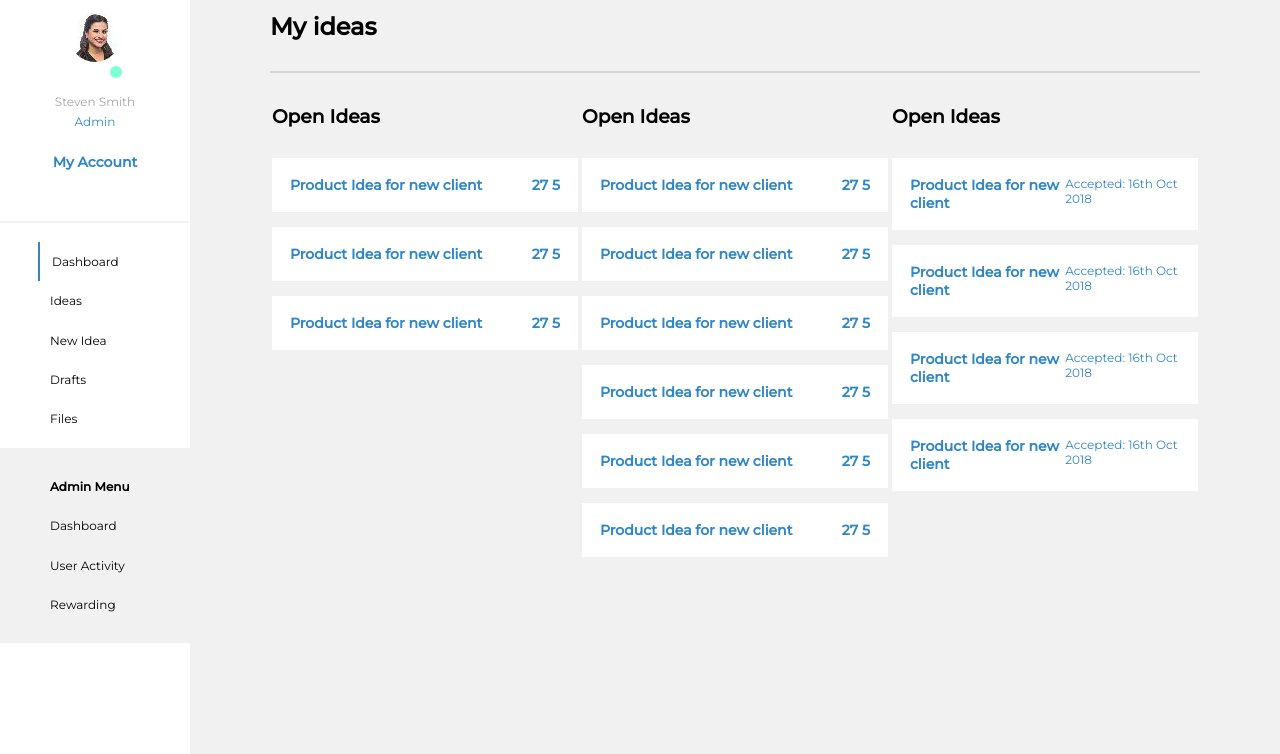
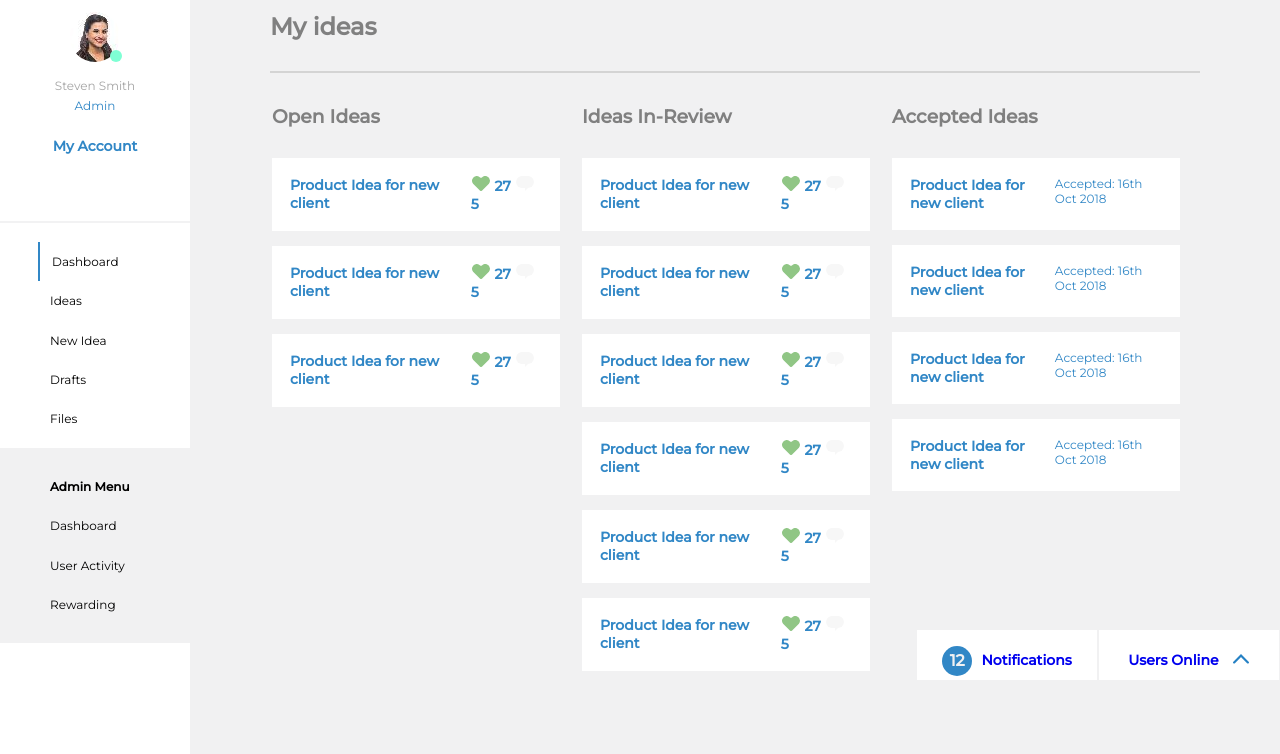
Before and after one commit to Isabelcasmot/CodeTest-HTML-CSS-JS, a plain HTML site: page index.html in a window 1280 px wide. Shown: the part 119-873 px from the top of the page. Drawn offline with Linux system fonts and the light colour scheme.

Commit message:
First desktop version finished

```diff
--- a/index.html
+++ b/index.html
@@ -21,7 +21,7 @@
         <div class="side-bar">
 
             <section class="info">
-                <div class="logo"> awesome.™</div>
+                <div class="logo"> awesome.<span>™</span></div>
 
                 <div class="user">
                     <div class="userimg">
@@ -59,6 +59,8 @@
             <section class="search">
                 <div>
                     <input type="text">
+
+
                 </div>
 
                 <div>
@@ -87,21 +89,21 @@
 
                 <div class="ideas-list">
                     <article>
-                        <h3>Open Ideas </h3>
+                        <h3>Open Ideas</h3>
 
                         <div>
                             <p>Product Idea for new client</p>
-                            <p>27 5</p>
+                            <p> <img src="./images/heart.svg"> 27 <img src="./images/comment_icon.svg"> 5</p>
                         </div>
 
                         <div>
                             <p>Product Idea for new client</p>
-                            <p>27 5</p>
+                            <p> <img src="./images/heart.svg"> 27 <img src="./images/comment_icon.svg"> 5</p>
                         </div>
 
                         <div>
                             <p>Product Idea for new client</p>
-                            <p>27 5</p>
+                            <p> <img src="./images/heart.svg"> 27 <img src="./images/comment_icon.svg"> 5</p>
                         </div>
 
 
@@ -109,36 +111,37 @@
                     </article>
 
                     <article>
-                        <h3>Open Ideas</h3>
-                        <div>
+                        <h3>Ideas In-Review</h3>
+                        <div class="prueba">
                             <p>Product Idea for new client</p>
-                            <p>27 5</p>
+                            <p> <img src="./images/heart.svg"> 27 <img src="./images/comment_icon.svg"> 5</p>
+
                         </div>
                         <div>
                             <p>Product Idea for new client</p>
-                            <p>27 5</p>
+                            <p> <img src="./images/heart.svg"> 27 <img src="./images/comment_icon.svg"> 5</p>
                         </div>
                         <div>
                             <p>Product Idea for new client</p>
-                            <p>27 5</p>
+                            <p> <img src="./images/heart.svg"> 27 <img src="./images/comment_icon.svg"> 5</p>
                         </div>
                         <div>
                             <p>Product Idea for new client</p>
-                            <p>27 5</p>
+                            <p> <img src="./images/heart.svg"> 27 <img src="./images/comment_icon.svg"> 5</p>
                         </div>
                         <div>
                             <p>Product Idea for new client</p>
-                            <p>27 5</p>
+                            <p> <img src="./images/heart.svg"> 27 <img src="./images/comment_icon.svg"> 5</p>
                         </div>
                         <div>
                             <p>Product Idea for new client</p>
-                            <p>27 5</p>
+                            <p> <img src="./images/heart.svg"> 27 <img src="./images/comment_icon.svg"> 5</p>
                         </div>
 
                     </article>
 
                     <article>
-                        <h3>Open Ideas</h3>
+                        <h3>Accepted Ideas </h3>
                         <div>
                             <p>Product Idea for new client</p>
                             <p class="date">Accepted: 16th Oct 2018</p>
@@ -159,6 +162,23 @@
                         </div>
                     </article>
                 </div>
+
+
+                <section class="notification">
+
+                    <div class="bottom">
+
+                        <p id="circle">12</p> <a href="./images/arrow_up.svg">Notifications</a>
+
+                    </div>
+
+                    <div class="bottom">
+
+                        <a href="#">Users Online</a> <img src="./images/arrow_up.svg" alt="">
+
+                    </div>
+                </section>
+
             </section>
 
 
--- a/style.css
+++ b/style.css
@@ -34,6 +34,11 @@ section.info {
     font-weight: 600;
 }
 
+.logo span {
+    font-size: 18px;
+
+}
+
 .userimg {
     padding-top: 15%;
     padding-bottom: 5%;
@@ -50,7 +55,10 @@ section.info {
     width: 12px;
     border-radius: 50%;
     margin-left: 110px;
+    margin-top: -16px;
     background-color: aquamarine;
+    z-index: 10;
+    position: relative;
 }
 
 .user p {
@@ -110,6 +118,7 @@ section.info {
 
 .search {
     padding-top: 60%;
+    padding-bottom: 35%;
 
 }
 
@@ -119,8 +128,10 @@ section.info {
     margin-left: 25px;
     border: 2px solid #a5a5a5;
     border-radius: 20px;
+    background: url('./images/search_icon.svg') no-repeat 9px center;
+}
 
-}
+
 
 .search p {
     text-align: center;
@@ -152,6 +163,7 @@ main {
 .idea h2 {
     text-align: left;
     padding-bottom: 30px;
+    color: #808080;
     border-bottom: 2px solid #d4d4d4;
 
 }
@@ -165,11 +177,14 @@ main {
     width: 100%;
     height: auto;
     margin: 2px;
+    margin-right: 20px;
 }
 
 .ideas-list article h3 {
     padding-top: 30px;
     padding-bottom: 30px;
+    color: #808080;
+
 }
 
 .ideas-list article div {
@@ -178,6 +193,12 @@ main {
     background-color: white;
     margin-bottom: 15px;
     padding: 18px;
+}
+
+.ideas-list article img {
+    width: 20px;
+    height: 15px;
+
 }
 
 .ideas-list p {
@@ -190,3 +211,52 @@ main {
     font-weight: 400;
     font-size: 12px;
 }
+
+/* Notification */
+
+.notification {
+    display: flex;
+    position: fixed;
+    bottom: 0px;
+    right: 0px;
+
+}
+
+.bottom {
+    display: flex;
+    justify-content: space-evenly;
+    height: 50px;
+    width: 180px;
+    margin: 1px;
+    text-align: center;
+    padding: 16px;
+    color: #3187C6;
+    font-size: 14px;
+    font-weight: 700;
+    background-color: #FFFFFF;
+    border: none;
+
+}
+
+.bottom img {
+    width: 18px;
+    height: 18px;
+    padding-top: 8px;
+
+}
+
+.bottom a {
+    text-decoration: none;
+    padding-top: 5px;
+}
+
+#circle {
+    height: 30px;
+    width: 30px;
+    color: #F1F1F2;
+    padding-top: 5px;
+    font-size: 16px;
+    border-radius: 50px;
+    background-color: #3187C6;
+
+}
```
Also changed, not shown: images/search_icon.svg (added).
